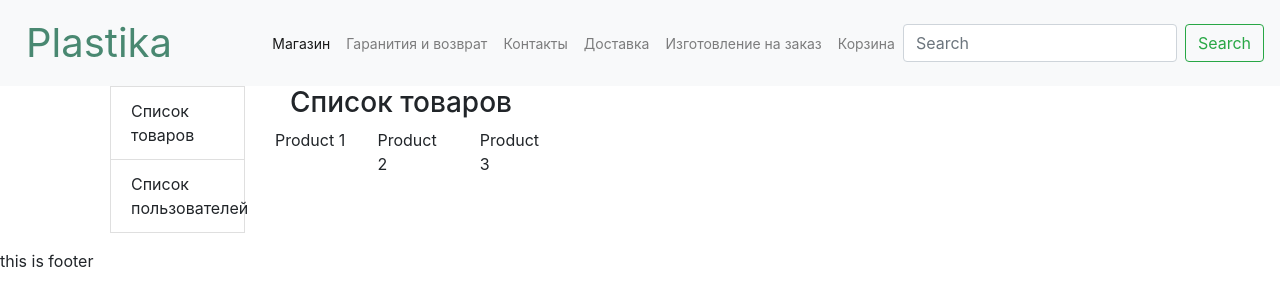
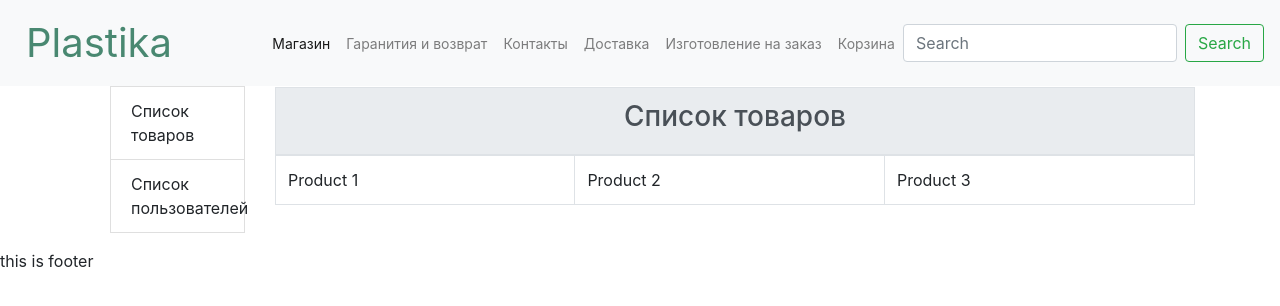
Before and after one commit to Nehoko/plastika-front, an Angular app: page /admin in a window 1280 px wide. Shown: the top 306 px of the page. Built offline with nearby package versions, Linux system fonts and the light colour scheme.

Commit message:
Создал таблицу в админке

```diff
--- a/src/app/admin/admin.component.html
+++ b/src/app/admin/admin.component.html
@@ -6,24 +6,30 @@
   <div class="row">
     <div class="col-2 bar list-group">
       <ul>
-        <li class="list-group-item barItem" *ngFor="let barItem of barItems" (click) = chooseBarItem(barItem)>{{barItem}}</li>
+        <li class="list-group-item barItem" *ngFor="let barItem of barItems"
+            (click)=chooseBarItem(barItem)>{{barItem}}</li>
       </ul>
     </div>
 
-    <div class="col-10">
-      <div class="container">
-        <div class="row">
-          <div class="col-12">
-            <h3>{{selectedBarItem}}</h3>
-          </div>
-          <div class="row">
-            <div class="col-4 product">Product 1</div>
-            <div class="col-4 product">Product 2</div>
-            <div class="col-4 product">Product 3</div>
-          </div>
-        </div>
-      </div>
-    </div>
+    <td class="col-10">
+      <table class="container-fluid table table-bordered">
+        <thead class="thead-light">
+        <tr>
+          <th colspan = "3">
+            <div class="text-center">
+              <h3>{{selectedBarItem}}</h3>
+            </div>
+          </th>
+        </tr>
+        </thead>
+        <tbody>
+        <tr>
+          <td scope="col" class="product">Product 1</td>
+          <td scope="col" class="product">Product 2</td>
+          <td scope="col" class="product">Product 3</td>
+        </tr>
+        </tbody>
+      </table>
   </div>
 </div>
 </body>
```
